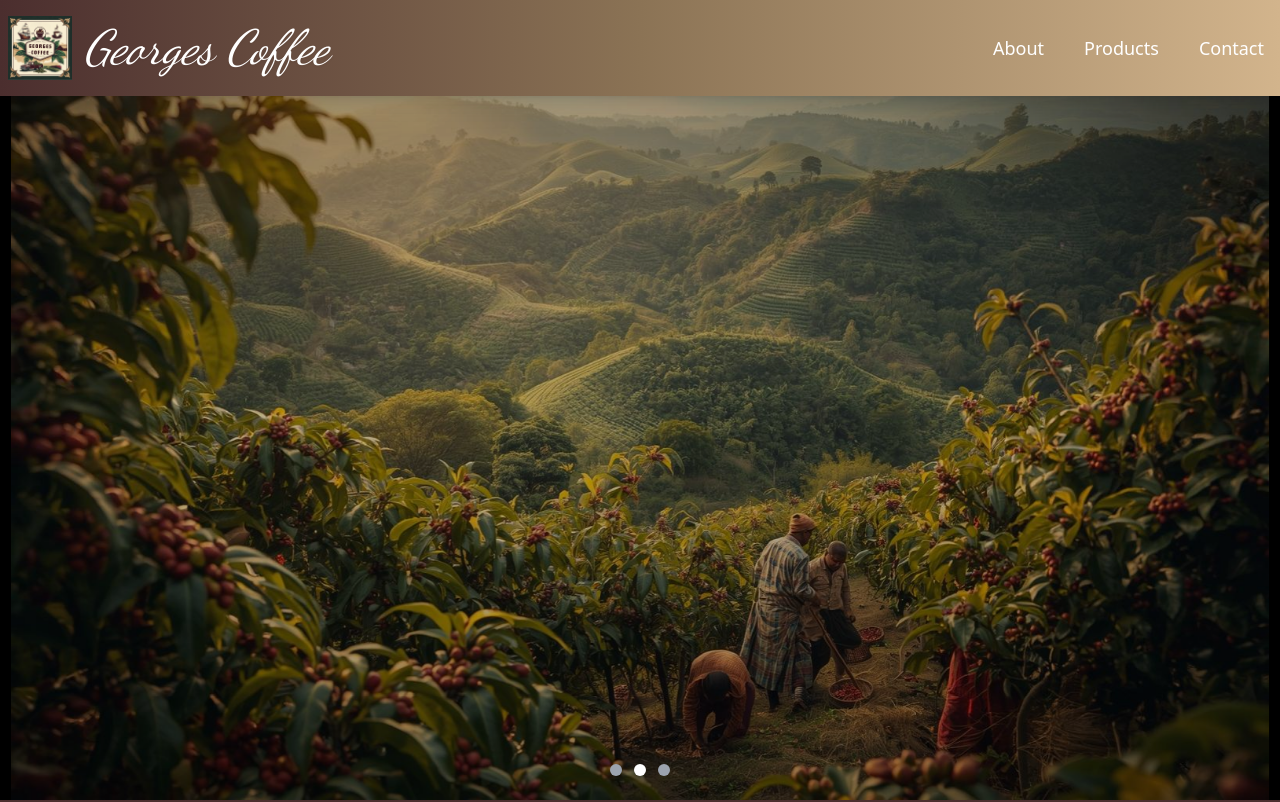
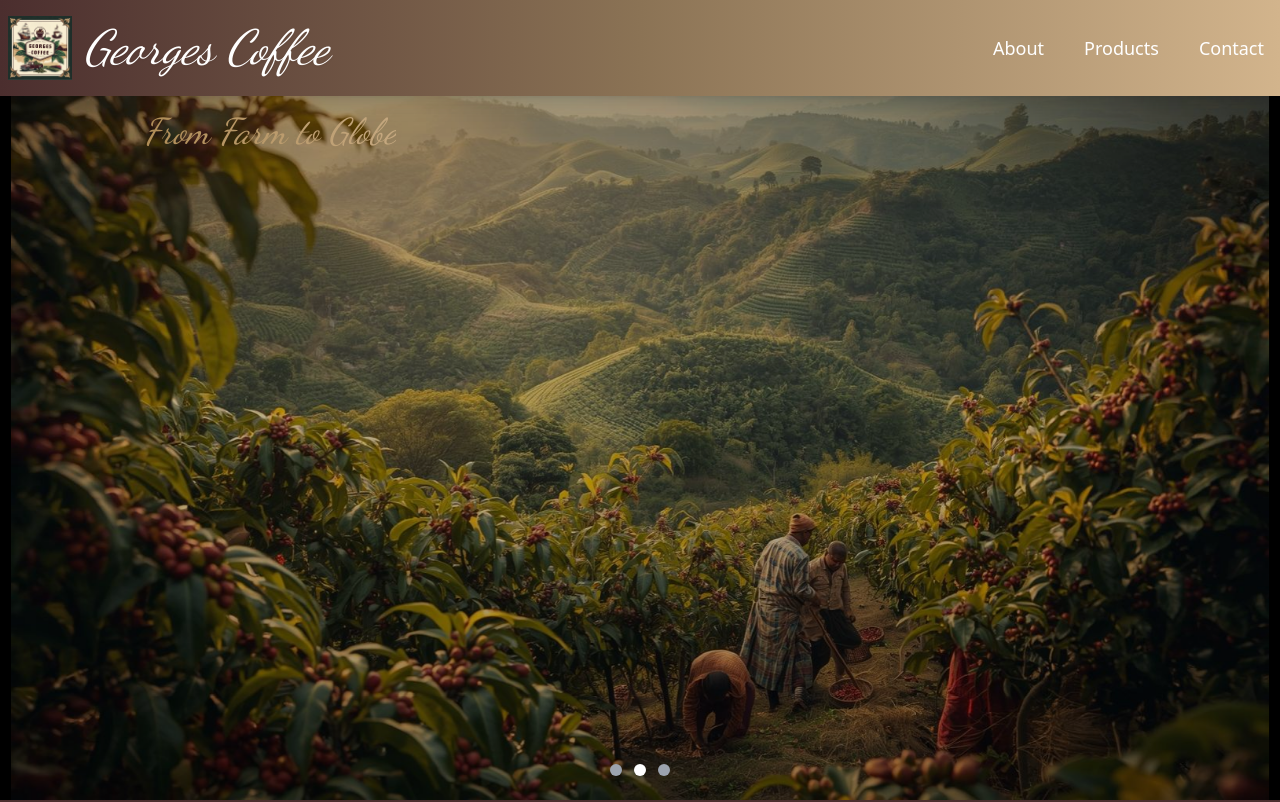
Before and after one commit to Anudepp/Cabinet-of-Coffee-Affairs, a React (Vite) app: page / in a window 1280 px wide. Shown: the top 802 px of the page. Built offline with nearby package versions, Linux system fonts and the light colour scheme.

Commit message:
fix/tagline

```diff
--- a/src/components/Hero.tsx
+++ b/src/components/Hero.tsx
@@ -21,7 +21,6 @@ export default function Hero() {
       <div
         id="home"
         className="relative w-full h-screen bg-black pt-24 overflow-hidden"
-
       >
         {/* Carousel Images */}
         <div className="relative h-full w-full flex items-center justify-center">
@@ -44,15 +43,20 @@ export default function Hero() {
         {/* Overlay for luxury feel */}
         <div className="absolute inset-0 bg-gradient-to-b from-black/40 via-black/20 to-black/40 pointer-events-none" />
 
-        {/* Title & Tagline */}
-        <div className="relative z-10 flex flex-col items-center text-center text-white mt-10">
-          <p className="opacity-0 animate-fadeInUp delay-300 text-[#d2b48c] text-3xl italic font-cursive">
+        {/* Tagline - Top Left (pushed more right) */}
+        <div className="absolute top-28 left-28 md:left-36 z-20">
+          <p
+            className="text-3xl md:text-4xl font-cursive italic bg-clip-text text-transparent"
+            style={{
+              backgroundImage: "linear-gradient(to right, #b08d57, #c5a880)",
+            }}
+          >
             From Farm to Globe
           </p>
         </div>
 
         {/* Dots Indicator */}
-        <div className="absolute bottom-6 left-1/2 transform -translate-x-1/2 flex space-x-3">
+        <div className="absolute bottom-6 left-1/2 transform -translate-x-1/2 flex space-x-3 z-20">
           {images.map((_, index) => (
             <button
               key={index}
@@ -65,7 +69,7 @@ export default function Hero() {
         </div>
       </div>
 
-            {/* WHAT WE DO SECTION */}
+      {/* WHAT WE DO SECTION */}
       <section
         id="what-we-do"
         className="relative w-full bg-gradient-to-b from-[#4b2e2e] to-[#f7e9d7] py-20 px-6 md:px-20"
```
